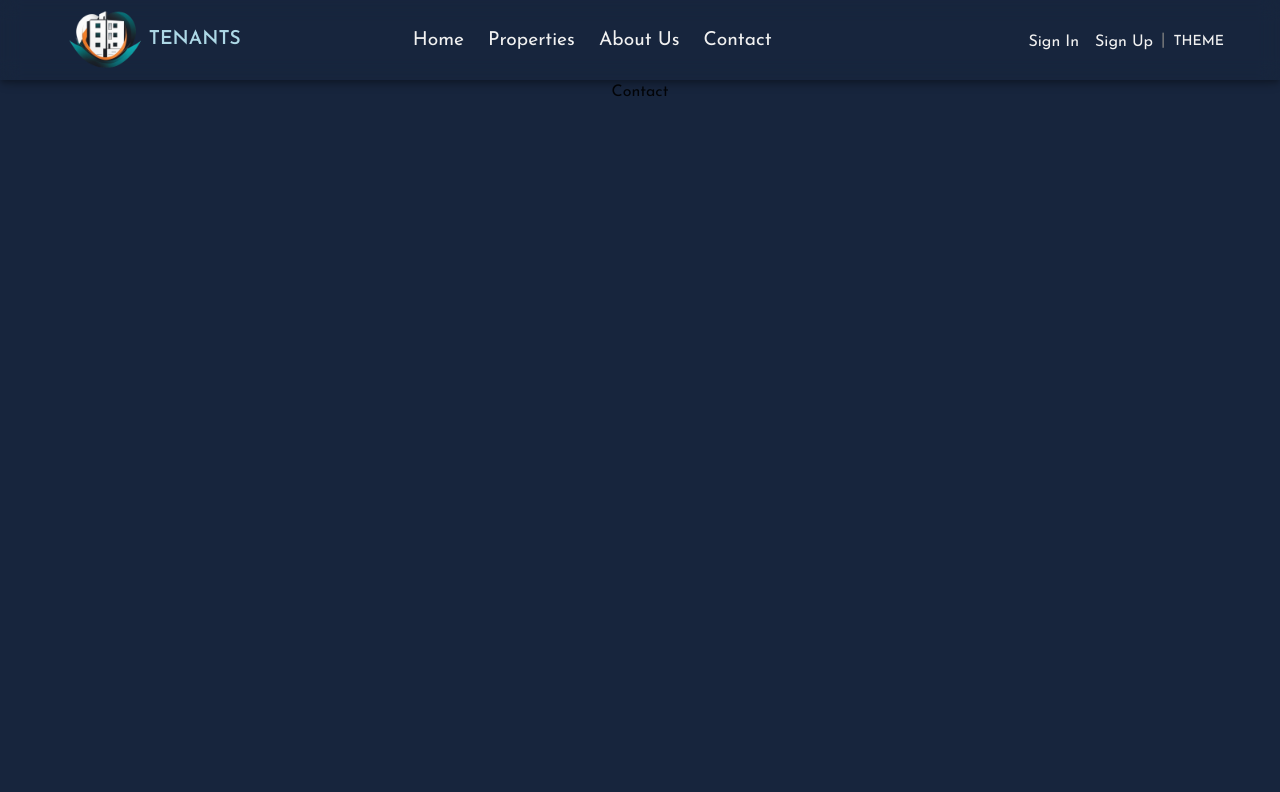
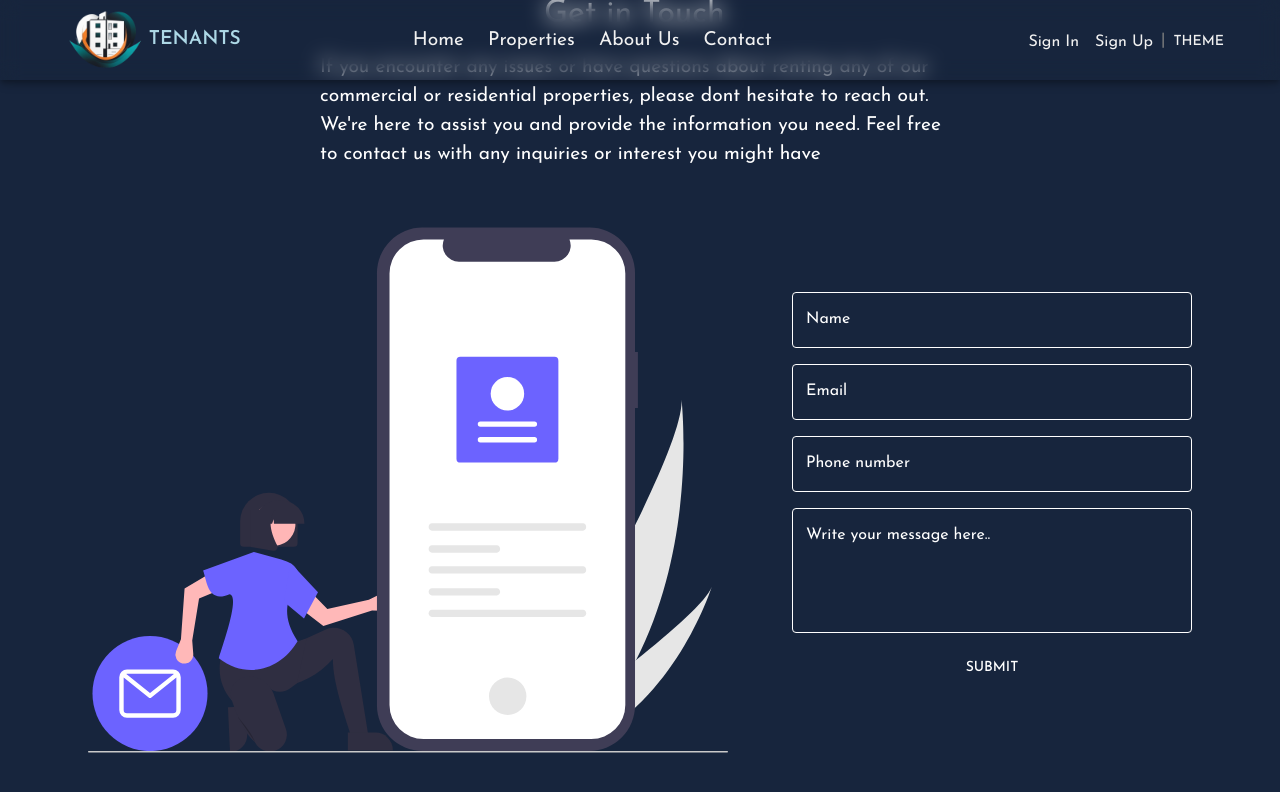
Before and after one commit to JoelSRJE/nextjs-estate, a Next.js app: page /contact in a window 1280 px wide. Shown: the top 792 px of the page. Built offline with nearby package versions, Linux system fonts and the light colour scheme.

Commit message:
contact form

```diff
--- a/src/app/(pages)/contact/page.jsx
+++ b/src/app/(pages)/contact/page.jsx
@@ -1,5 +1,6 @@
 import React from "react";
 import { Box } from "@mui/material";
+import ContactForm from "@/components/contact/contactform/contactform";
 
 const Contact = () => {
   return (
@@ -13,7 +14,7 @@ const Contact = () => {
         justifyContent: "center",
       }}
     >
-      Contact
+      <ContactForm />
     </Box>
   );
 };
--- /dev/null
+++ b/src/components/contact/contactform/contactform.jsx
@@ -0,0 +1,162 @@
+import { Box, Button, TextField, Typography } from "@mui/material";
+import React from "react";
+
+const ContactForm = () => {
+  return (
+    <Box
+      sx={{
+        display: "flex",
+        flexDirection: "column",
+        justifyContent: "center",
+        alignItems: "center",
+        padding: "1rem",
+        width: "100vw",
+        height: "80vh",
+      }}
+    >
+      <Box
+        sx={{
+          display: "flex",
+          alignItems: "center",
+          flexDirection: "column",
+          gap: "1rem",
+          width: "40rem",
+          color: "#FFF",
+        }}
+      >
+        <Typography sx={{ width: "12rem", fontSize: "2rem" }}>
+          Get in Touch
+        </Typography>
+        <Typography sx={{ width: "40rem", fontSize: "1.2rem" }}>
+          If you encounter any issues or have questions about renting any of our
+          commercial or residential properties, please dont hesitate to reach
+          out. We're here to assist you and provide the information you need.
+          Feel free to contact us with any inquiries or interest you might have
+        </Typography>
+      </Box>
+
+      <Box sx={{ display: "flex", justifyContent: "center", gap: "4rem" }}>
+        {/* Left side - svg */}
+        <Box
+          sx={{
+            display: "flex",
+            justifyContent: "center",
+            width: "40rem",
+            height: "40rem",
+          }}
+        >
+          <img
+            src="/images/contact/contact.svg"
+            alt="Contact Icon"
+            style={{ width: "40rem", height: "40rem" }}
+          />
+        </Box>
+        {/* Right side - contact form */}
+        <Box
+          sx={{
+            display: "flex",
+            flexDirection: "column",
+            justifyContent: "center",
+            width: "25rem",
+            height: "40rem",
+            gap: "1rem",
+          }}
+        >
+          <TextField
+            type="text"
+            label="Name"
+            sx={{
+              width: "25rem",
+              "& label": { color: "#FFF" },
+              "& .MuiInputBase-input": { color: "#FFF" },
+              "& .MuiOutlinedInput-root": {
+                "& fieldset": {
+                  borderColor: "#FFF",
+                },
+                "&:hover fieldset": {
+                  borderColor: "rgba(41, 73, 128, 0.8)",
+                },
+                "&.Mui-focused fieldset": {
+                  borderColor: "#FFF",
+                },
+              },
+            }}
+          />
+          <TextField
+            type="email"
+            label="Email"
+            sx={{
+              width: "25rem",
+              "& label": { color: "#FFF" },
+              "& .MuiInputBase-input": { color: "#FFF" },
+              "& .MuiOutlinedInput-root": {
+                "& fieldset": {
+                  borderColor: "#FFF",
+                },
+                "&:hover fieldset": {
+                  borderColor: "rgba(41, 73, 128, 0.8)",
+                },
+                "&.Mui-focused fieldset": {
+                  borderColor: "#FFF",
+                },
+              },
+            }}
+          />
+          <TextField
+            type="text"
+            label="Phone number"
+            sx={{
+              width: "25rem",
+              "& label": { color: "#FFF" },
+              "& .MuiInputBase-input": { color: "#FFF" },
+              "& .MuiOutlinedInput-root": {
+                "& fieldset": {
+                  borderColor: "#FFF",
+                },
+                "&:hover fieldset": {
+                  borderColor: "rgba(41, 73, 128, 0.8)",
+                },
+                "&.Mui-focused fieldset": {
+                  borderColor: "#FFF",
+                },
+              },
+            }}
+          />
+          <TextField
+            type="textarea"
+            label="Write your message here.."
+            multiline
+            rows={4}
+            sx={{
+              width: "25rem",
+              "& label": { color: "#FFF" },
+              "& .MuiInputBase-input": { color: "#FFF" },
+              "& .MuiOutlinedInput-root": {
+                "& fieldset": {
+                  borderColor: "#FFF",
+                },
+                "&:hover fieldset": {
+                  borderColor: "rgba(41, 73, 128, 0.8)",
+                },
+                "&.Mui-focused fieldset": {
+                  borderColor: "#FFF",
+                },
+              },
+            }}
+          />
+          <Button
+            sx={{
+              color: "#FFF",
+              border: "1px solid transparent",
+              "&:hover": { border: "1px solid #d98324" },
+            }}
+          >
+            Submit
+          </Button>
+        </Box>
+      </Box>
+    </Box>
+  );
+};
+
+export default ContactForm;
```
Also changed, not shown: src/app/(pages)/properties/page.jsx (+16 -2 lines), src/components/properties/propertycard/propertyCard.jsx (+21 -6 lines), src/components/properties/showproperty/showProperty.jsx (+9 -4 lines), src/components/properties/slider/imageslider.jsx (+5 -5 lines), public/images/contact/contact.svg (added).
